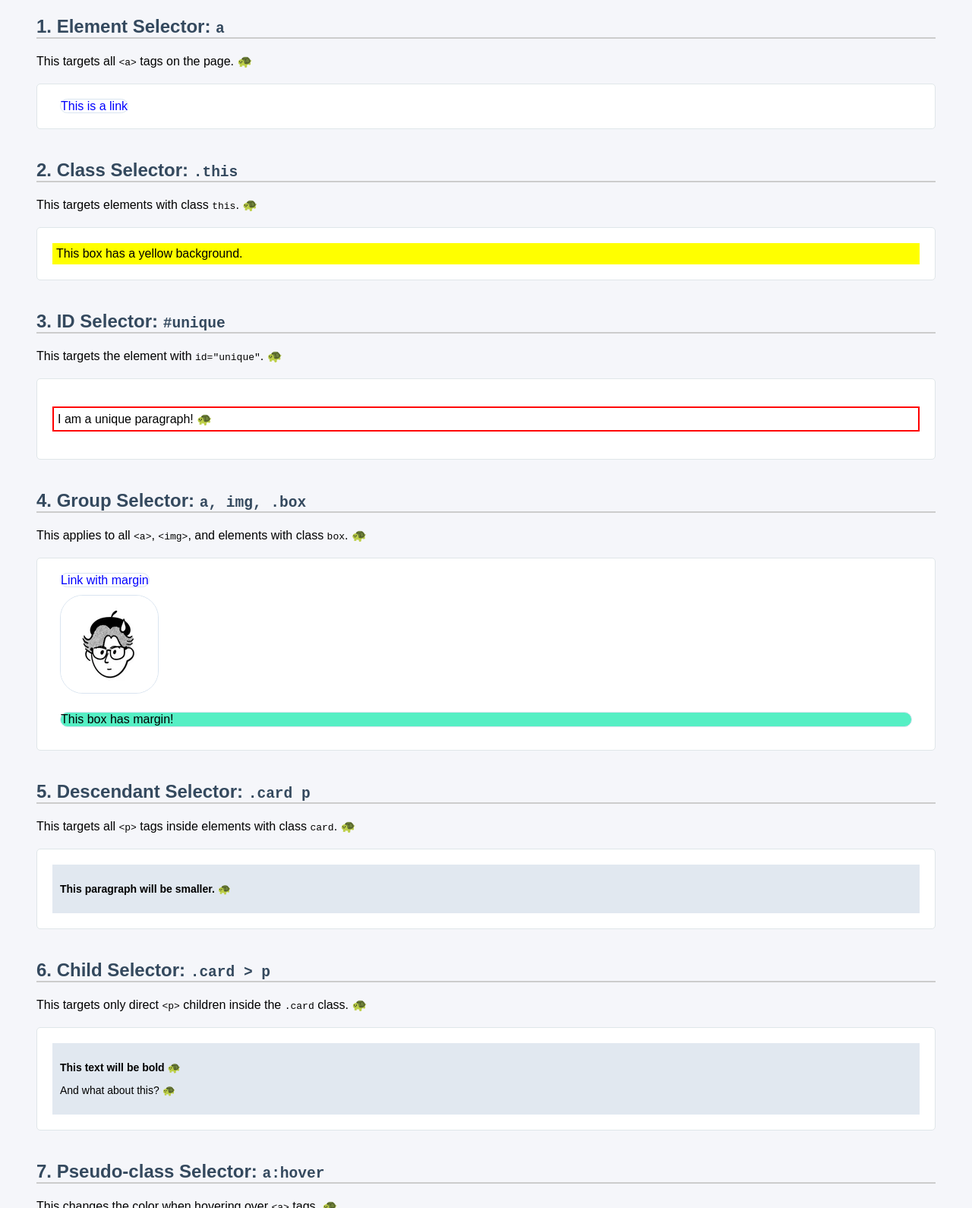
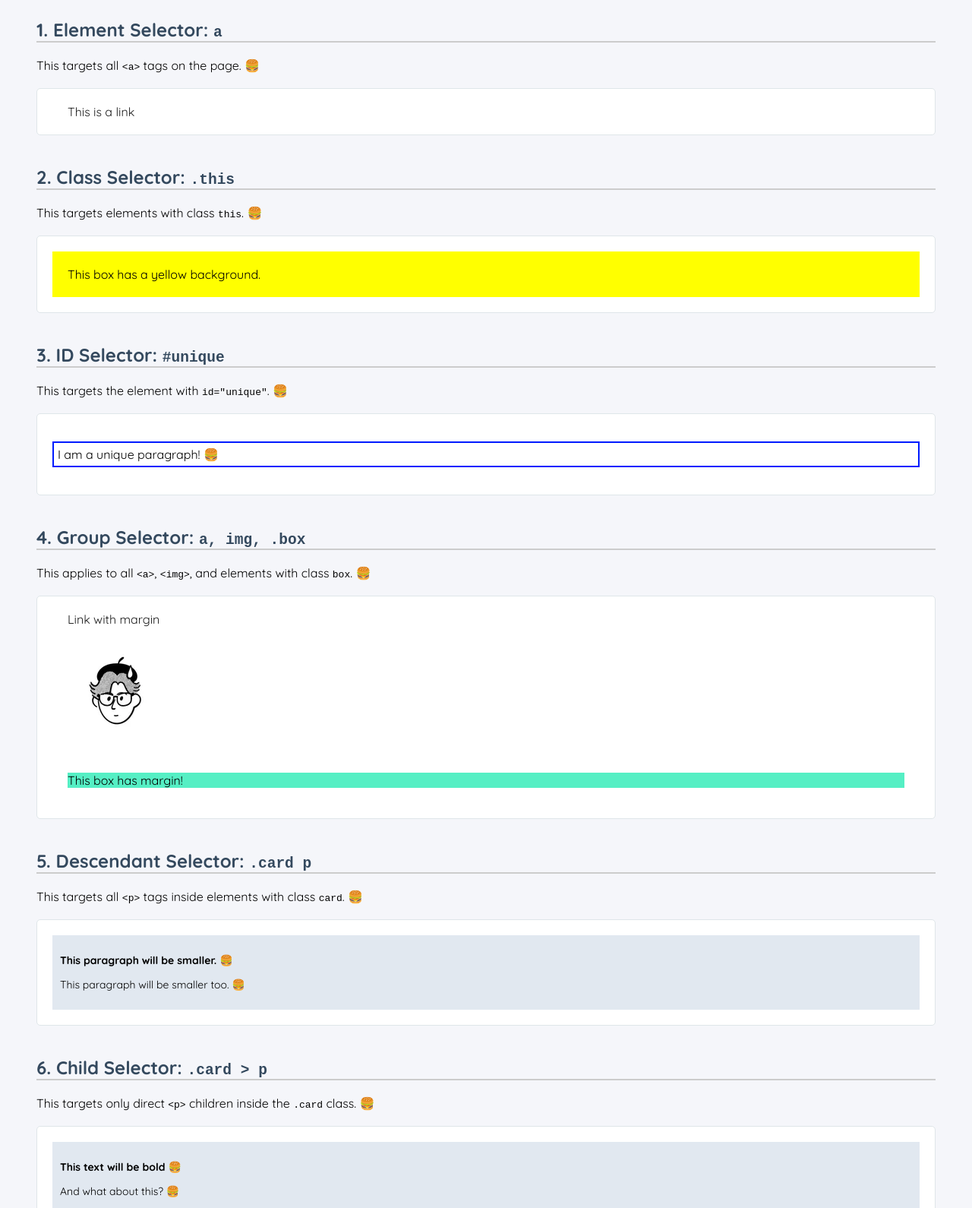
Before and after one commit to Meadowiee/himakom-tech-club, a plain HTML site: page introduction.html in a window 1280 px wide. Shown: the part 125-1715 px from the top of the page at 76% size. Drawn offline with Linux system fonts and the light colour scheme.

Commit message:
Update HTC

```diff
--- a/introduction.html
+++ b/introduction.html
@@ -1,13 +1,22 @@
 <!DOCTYPE html>
 <html lang="en">
+
 <head>
   <meta charset="UTF-8">
   <title>CSS Selector Syntax</title>
+  <link rel="preconnect" href="https://fonts.googleapis.com">
+  <link rel="preconnect" href="https://fonts.gstatic.com" crossorigin>
+  <link
+    href="https://fonts.googleapis.com/css2?family=Quicksand:wght@300..700&family=Roboto:ital,wght@0,100..900;1,100..900&display=swap"
+    rel="stylesheet">
   <style>
     body {
-      font-family: sans-serif;
+      /* font-family: sans-serif; */
       padding: 40px;
       background-color: #f5f6fa;
+      font-family: "Quicksand", sans-serif;
+      font-optical-sizing: auto;
+      font-style: normal;
     }
 
     h1 {
@@ -29,40 +38,42 @@
     }
 
     a {
-      color: blue;
+      color: rgb(30, 30, 30);
       text-decoration: none;
     }
 
     .this {
       background-color: yellow;
+      padding: 20px;
+    }
+
+    #unique {
+      border: 2px solid rgb(0, 26, 255);
       padding: 5px;
     }
 
-    #unique {
-      border: 2px solid red;
-      padding: 5px;
-    }
-
-    a, img, .box {
-      margin: 10px;
-      border:#d9e4f0 1px solid;
-      border-radius: 30px;
+    a,
+    img,
+    .box {
+      margin: 20px;
+      /* border:#d9e4f0 1px solid;
+      border-radius: 30px; */
     }
 
     .card p {
       font-size: 14px;
     }
 
-    .card > p {
+    .card>p {
       font-weight: bold;
     }
 
     a:hover {
-      color: red;
+      color: rgb(0, 0, 255);
     }
 
     p::after {
-      content: " 🐢";
+      content: " 🍔";
     }
 
     .card {
@@ -75,6 +86,7 @@
     }
   </style>
 </head>
+
 <body>
 
   <h1>Introduction: CSS Selector Syntax</h1>
@@ -110,6 +122,9 @@
   <div class="example">
     <div class="card">
       <p>This paragraph will be smaller.</p>
+      <span>
+        <p>This paragraph will be smaller too.</p>
+      </span>
     </div>
   </div>
 
@@ -118,9 +133,9 @@
   <div class="example">
     <div class="card">
       <p>This text will be bold</p>
-      <div>
+      <span>
         <p>And what about this?</p>
-      </div>
+      </span>
     </div>
   </div>
 
@@ -136,6 +151,11 @@
     <p>This paragraph gets a turtle after it.</p>
   </div>
 
+  <h2>9. Properties baru</h2>
+  <div class="example">
+
+  </div>
+
   <h2>Link</h2>
   <div class="example">
     <div style="display: flex; justify-content: space-between;">
@@ -143,4 +163,5 @@
     </div>
   </div>
 </body>
+
 </html>
```
Also changed, not shown: advance.html (+1 -1 lines), beginner.html (+2 -2 lines), css/main.css (added, +13 -0 lines), index.html (+19 -0 lines), intermediate.html (+5 -2 lines).
